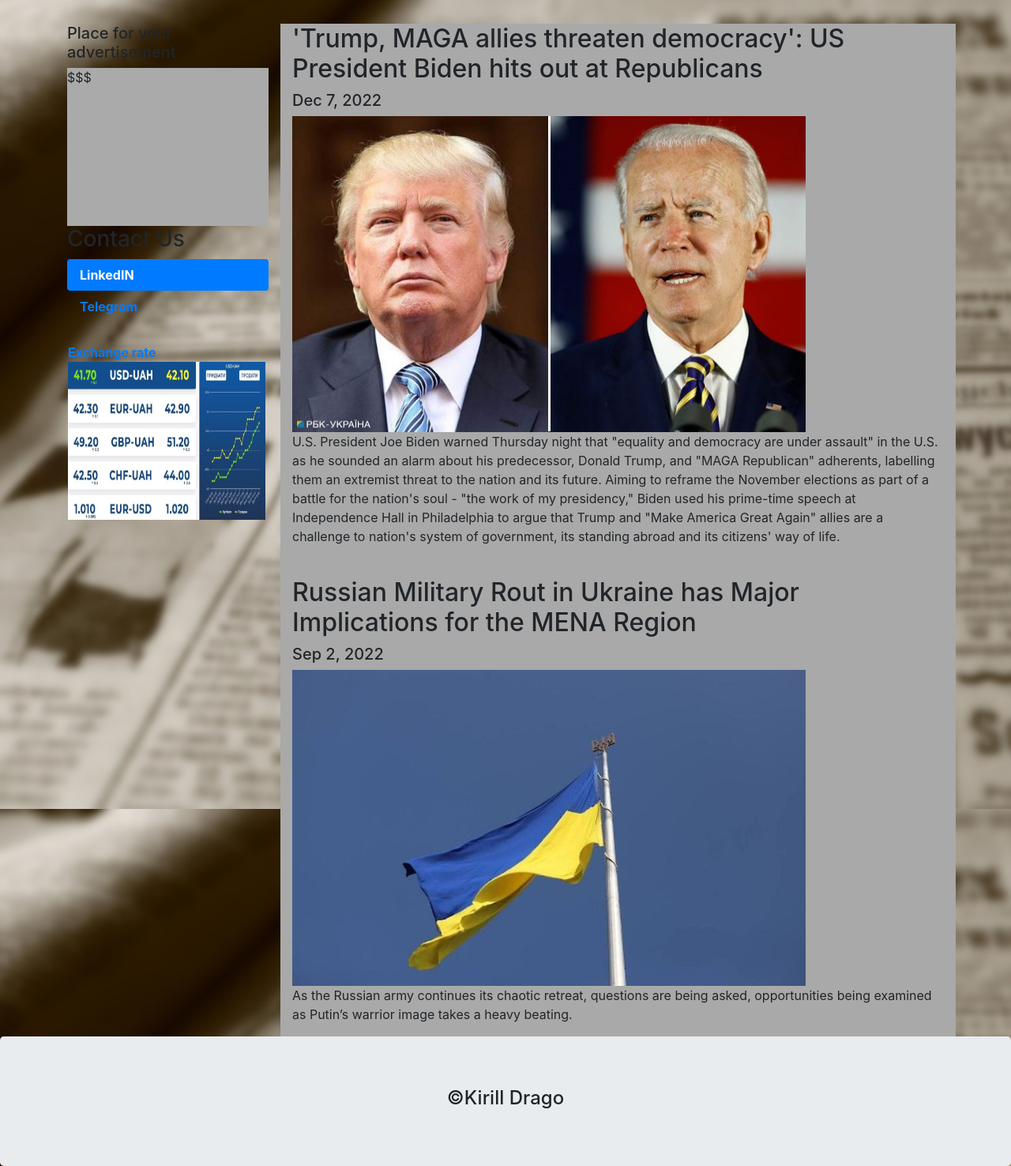
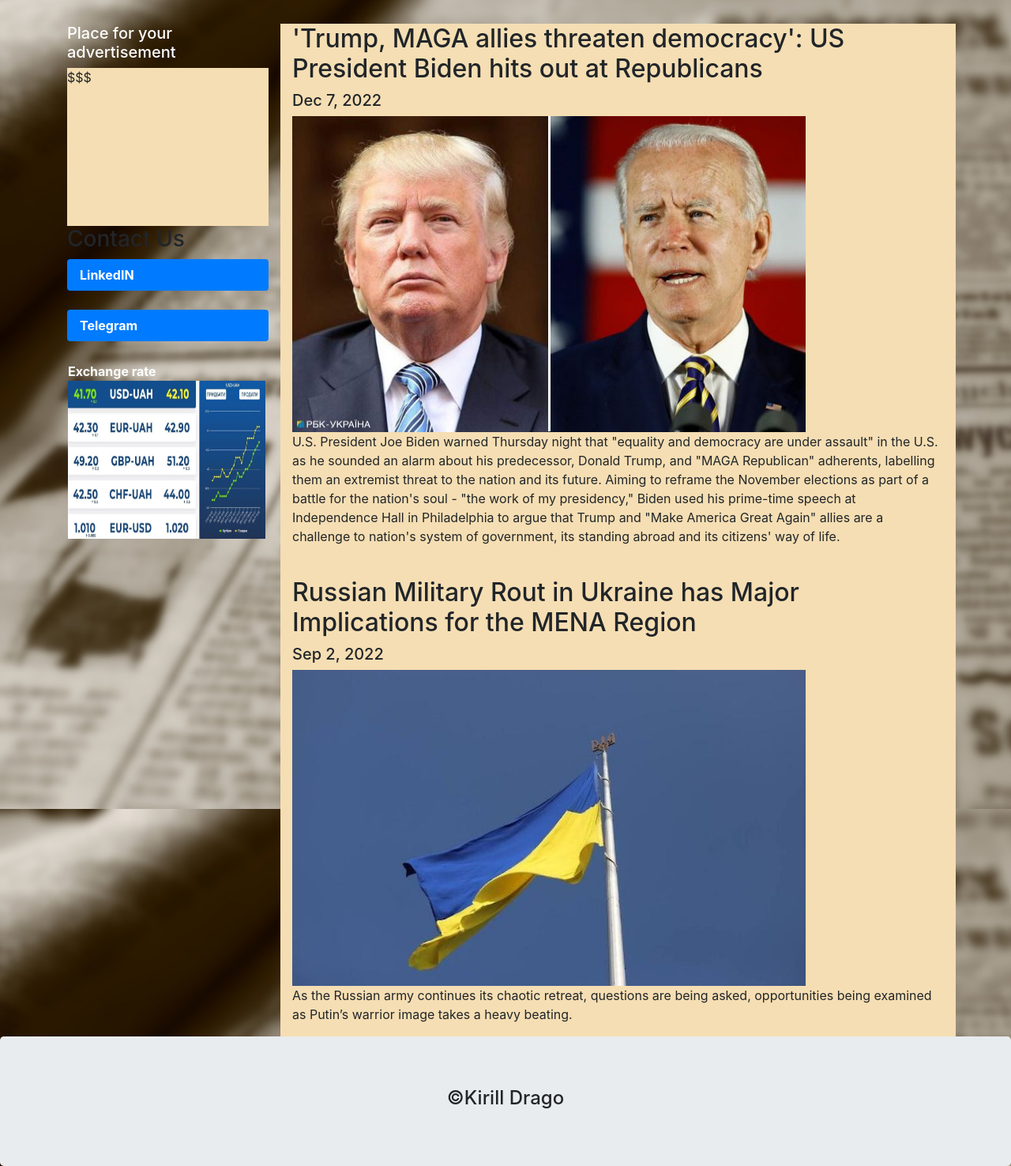
Before and after one commit to KirillDrago/newspaper-agency, a Django app: page / in a window 1280 px wide. Shown: the part 56-1532 px from the top of the page at 79% size. Run offline with Django 4.2, Linux system fonts and the light colour scheme; data that the repository does not hold is empty.

Commit message:
Minor design fix

```diff
--- a/static/css/styles.css
+++ b/static/css/styles.css
@@ -8,7 +8,7 @@
   }
 
 .col-sm-9 {
-    background-color: darkgray;
+    background-color: wheat;
 }
 
 a {
@@ -32,6 +32,8 @@ a {
 .ar {
     margin-left: 500px;
     margin-right: 500px;
-    background-color: darkgray;
+    background-color: wheat;
     min-height: 100vh;
+    padding-left: 50px;
+    padding-right: 50px;
 }
--- a/templates/catalog/index.html
+++ b/templates/catalog/index.html
@@ -7,8 +7,8 @@
   <div class="row">
     <div class="col-sm-3" style="scroll-margin-left: inherit">
 
-      <h5>Place for your advertisement</h5>
-      <div class="fakeimg">$$$</div>
+      <h5 style="color: white">Place for your advertisement </h5>
+      <div class="fakeimg"  style="background-color: wheat">$$$</div>
 
       <h3>Contact Us</h3>
 
@@ -16,13 +16,14 @@
         <li class="nav-item">
           <a class="nav-link active" href="https://www.linkedin.com/in/kirill-dragomiretsky-8a7036256/">LinkedIN</a>
         </li>
+        <br>
         <li class="nav-item">
-          <a class="nav-link" href="https://t.me/KeyReach">Telegram</a>
+          <a class="nav-link active" href="https://t.me/KeyReach">Telegram</a>
         </li>
       </ul>
       <br>
       <div class="ex">
-        <a href="https://minfin.com.ua/currency/">Exchange rate<img src="{% static 'images/ex.jpg' %}" width="250px" height="200" alt="ex"></a>
+        <a style="color: white" href="https://minfin.com.ua/currency/">Exchange rate<img src="{% static 'images/ex.jpg' %}" width="250px" height="200" alt="ex"></a>
       </div>
       <hr class="d-sm-none">
     </div>
```
